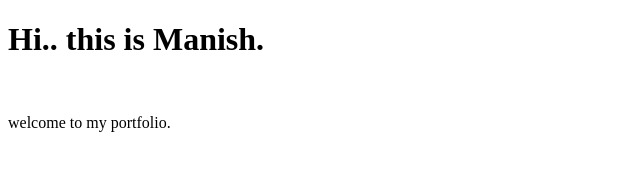
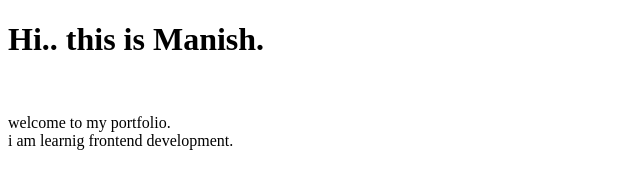
Before and after one commit to sde-manish/portfolio, a plain HTML site: page index.html in a window 1280 px wide. Shown: the whole page, without its empty margins (0-640 px from the left). Drawn offline with Linux system fonts and the light colour scheme.

Commit message:
update text

```diff
--- a/index.html
+++ b/index.html
@@ -7,6 +7,6 @@
     <title>Portfolio</title>
 </head>
 <body>
-<h1>Hi.. this is Manish.</h1> <br><p>welcome to my portfolio.</p>
+<h1>Hi.. this is Manish.</h1> <br><p>welcome to my portfolio. <br> i am learnig frontend development.</p>
 </body>
 </html>
```
